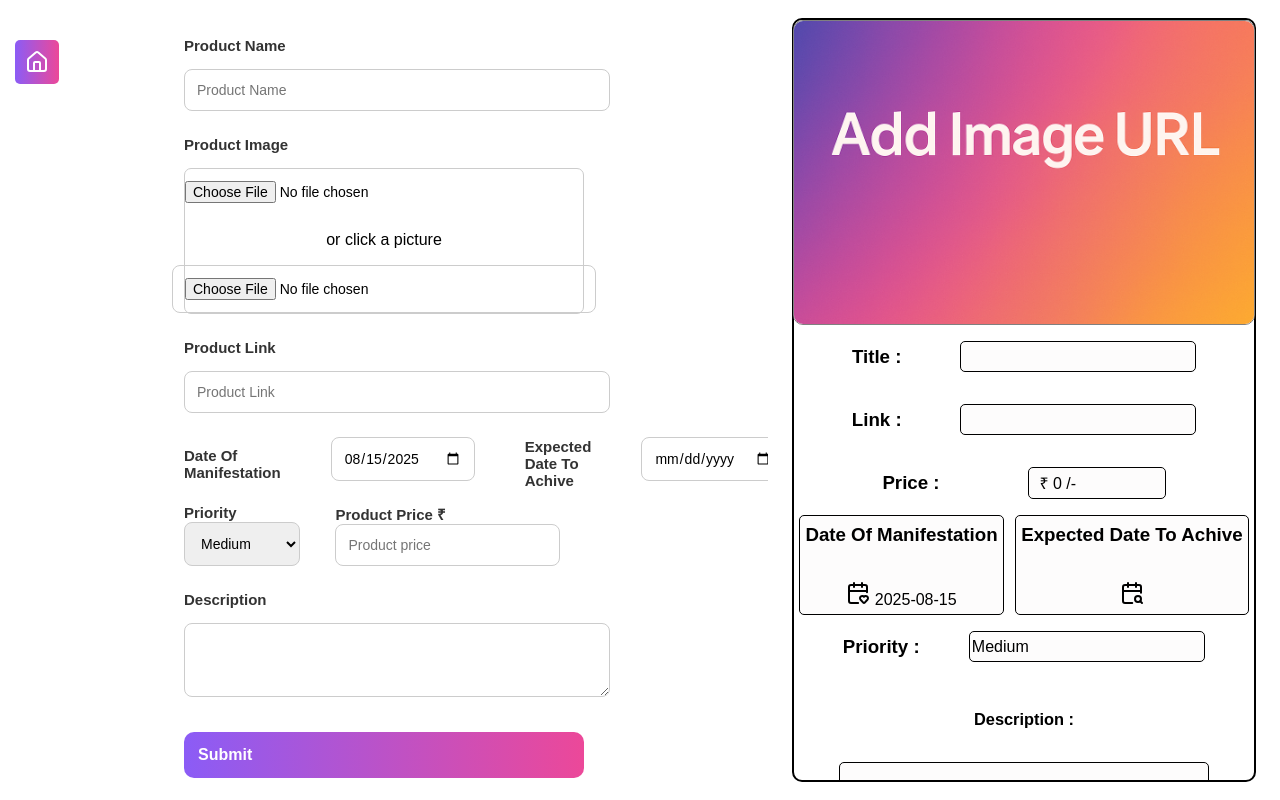
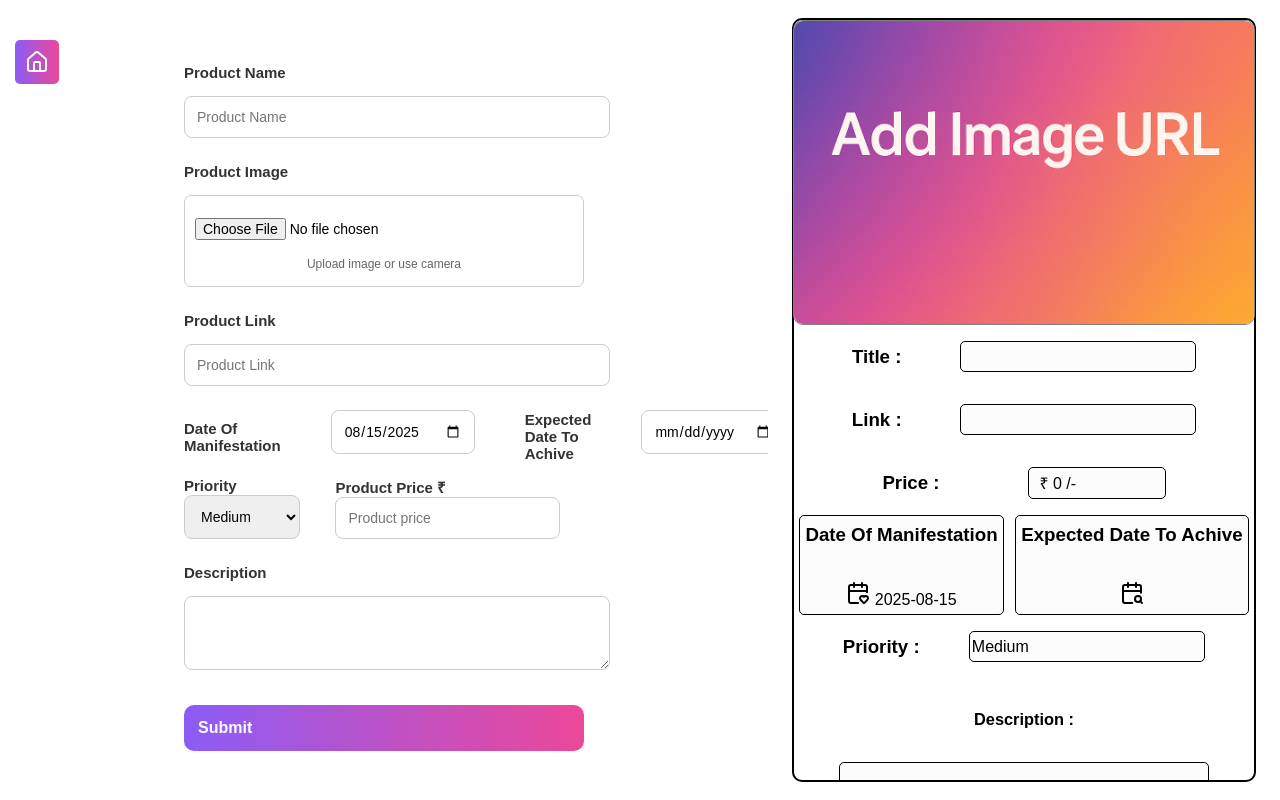
Before and after one commit to satyamrk18/WishBucket, a React (Vite) app: page /addproduct in a window 1280 px wide. Built offline with nearby package versions, Linux system fonts and the light colour scheme.

Commit message:
testing different method

```diff
--- a/src/pages/AddProduct.jsx
+++ b/src/pages/AddProduct.jsx
@@ -148,21 +148,20 @@ const AddProduct = () => {
                 cursor: "pointer",
                 border: "1px solid #ccc",
                 borderRadius: "7px",
+                padding: "10px",
               }}
             >
               <input
                 type="file"
                 accept="image/*"
+                capture="environment"
                 style={{ cursor: "pointer", border: "none" }}
-                name="product Link"
+                name="productImage"
                 onChange={handleUploadCapture}
               />
-              <p>or click a picture</p>
-              <input
-                type="file"
-                capture="camera"
-                onChange={handleUploadCapture}
-              />
+              <p style={{ margin: "5px 0", fontSize: "12px", color: "#666" }}>
+                Upload image or use camera
+              </p>
             </div>
             <label>Product Link</label>
             <input
```
